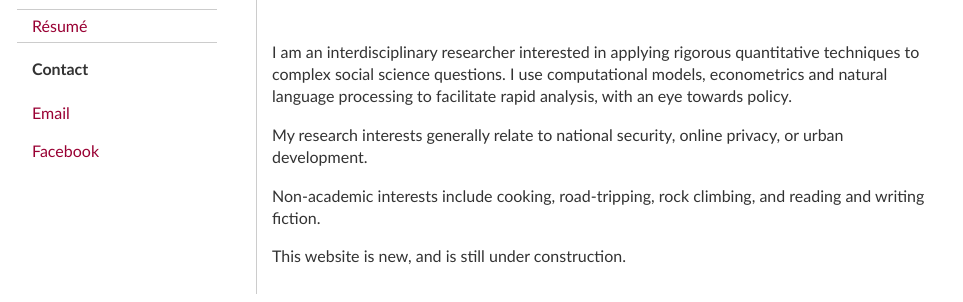
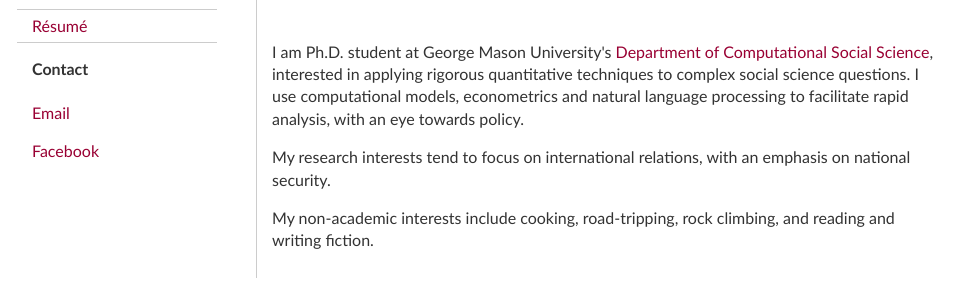
Before and after one commit to dmasad/Personal-Website, a plain HTML site: page index.html in a window 1280 px wide. Shown: the part 68-370 px from the top of the page, without its empty margins (153-1116 px from the left). Drawn offline with Linux system fonts and the light colour scheme.

Commit message:
Updated front page text

```diff
--- a/index.html
+++ b/index.html
@@ -20,15 +20,13 @@
   <!-- end .sidebar1 --></div>
   <div class="content">
     <h1>David P. Masad</h1>
-    <!-- TemplateBeginEditable name="hed" -->
 
-    <!-- TemplateEndEditable --><br />
-	<!-- TemplateBeginEditable name="content" -->
-    <p>I am an interdisciplinary researcher interested in applying rigorous quantitative techniques to complex social science questions. I use computational models, econometrics and natural language processing to facilitate rapid analysis, with an eye towards policy.</p>
-    <p> My research interests generally relate to national security, online privacy, or urban development.  </p>
-    <p> Non-academic interests include cooking, road-tripping, rock climbing, and reading and writing fiction.</p>
-    <p> This website is new, and is still under construction. </p>
-    <!-- TemplateEndEditable -->
+    <br />
+
+    <p>I am Ph.D. student at George Mason University's <a href="http://css.gmu.edu">Department of Computational Social Science</a>, interested in applying rigorous quantitative techniques to complex social science questions. I use computational models, econometrics and natural language processing to facilitate rapid analysis, with an eye towards policy.</p>
+    <p> My research interests tend to focus on international relations, with an emphasis on national security. </p>
+    <p> My non-academic interests include cooking, road-tripping, rock climbing, and reading and writing fiction.</p>
+
     <!-- end .content --></div>
   <!-- end .container --></div>
 </body>
```
